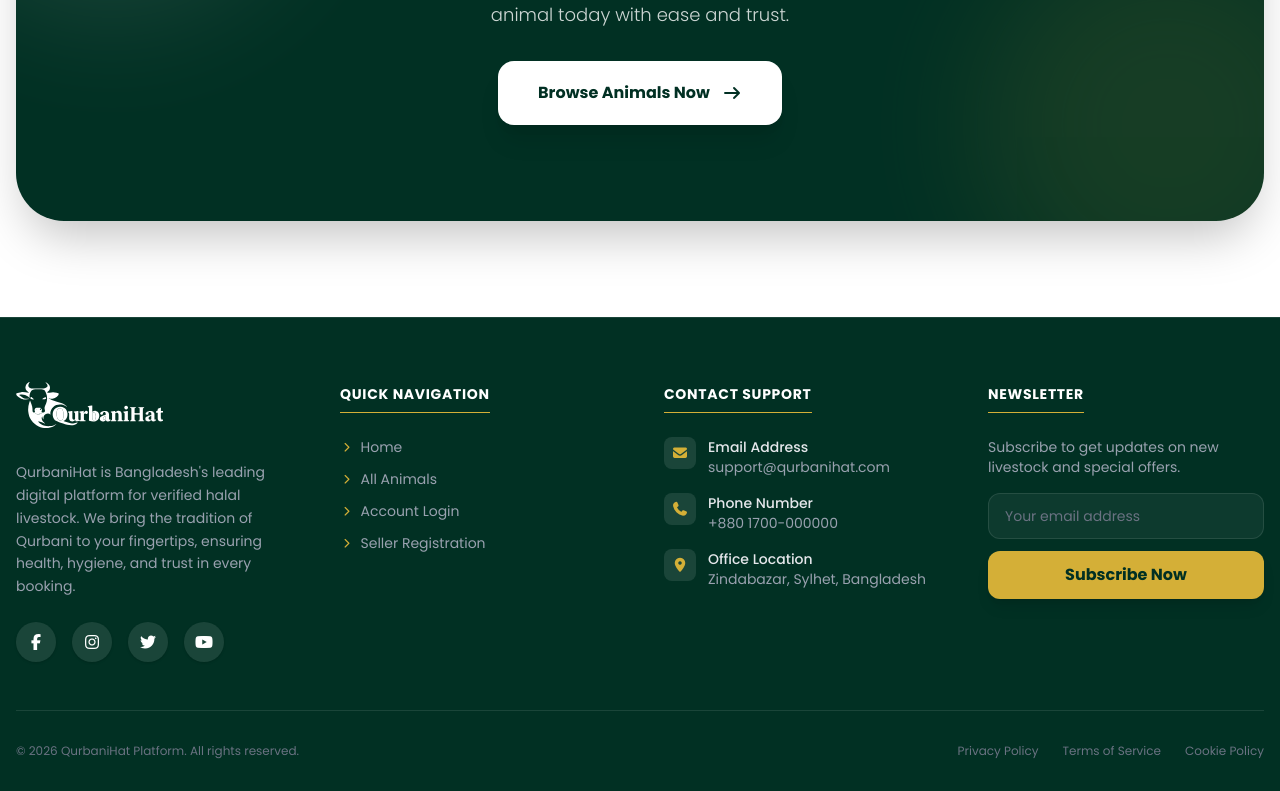
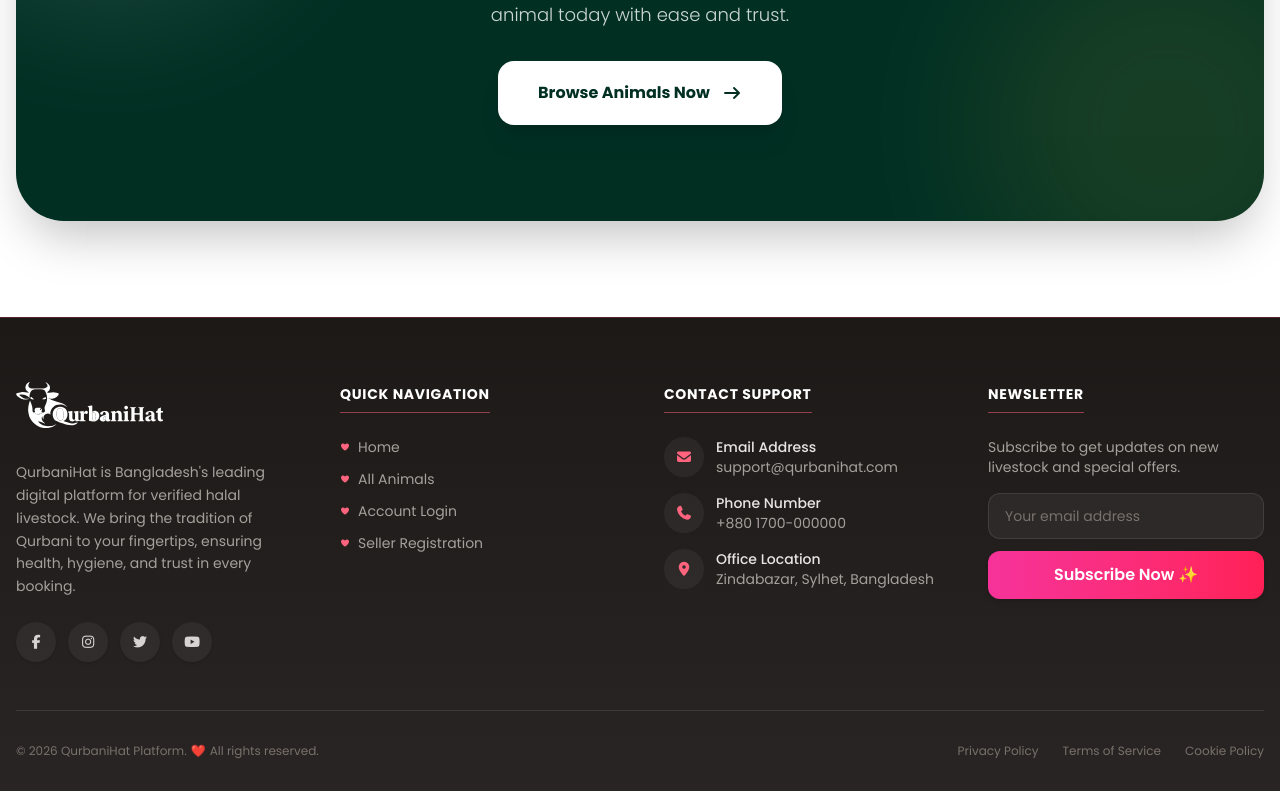
Before and after one commit to sadiarahmansmrity0/qurbanihat, a Next.js app: page / in a window 1280 px wide. Shown: the part 4944-5735 px from the top of the page. Built offline with nearby package versions, Linux system fonts and the light colour scheme; no server answers.

Commit message:
updated the footer

```diff
--- a/src/components/Footer.jsx
+++ b/src/components/Footer.jsx
@@ -5,82 +5,90 @@ import logo from '../assets/logo.svg';
 
 export default function Footer() {
   return (
-    <footer className="bg-charcoal text-white pt-16 pb-8 border-t border-white/10">
+    <footer className="bg-gradient-to-b from-stone-900 to-stone-800 text-white pt-16 pb-8 border-t border-rose-500/20">
       <div className="max-w-7xl mx-auto px-4">
         <div className="grid grid-cols-1 md:grid-cols-2 lg:grid-cols-4 gap-12 mb-12">
           {/* Column 1: About */}
           <div className="col-span-1 lg:col-span-1">
-            <Link href="/" className="inline-block mb-6">
-              <img src={logo.src || logo} alt="QurbaniHat Logo" className="h-12 w-auto brightness-0 invert" />
+            <Link href="/" className="inline-block mb-6 group">
+              <img src={logo.src || logo} alt="QurbaniHat Logo" className="h-12 w-auto brightness-0 invert group-hover:scale-105 transition-transform duration-300" />
             </Link>
-            <p className="text-gray-400 text-sm leading-relaxed mb-6">
+            <p className="text-stone-400 text-sm leading-relaxed mb-6">
               QurbaniHat is Bangladesh's leading digital platform for verified halal livestock. We bring the tradition of Qurbani to your fingertips, ensuring health, hygiene, and trust in every booking.
             </p>
             {/* Social Links */}
-            <div className="flex gap-4">
-              <a href="#" className="w-10 h-10 rounded-full bg-white/10 flex items-center justify-center text-white hover:bg-accent hover:text-charcoal transition-all shadow-sm">
-                <i className="fab fa-facebook-f"></i>
+            <div className="flex gap-3">
+              <a href="#" className="w-10 h-10 rounded-full bg-white/5 flex items-center justify-center text-stone-300 hover:bg-gradient-to-r hover:from-pink-500 hover:to-rose-500 hover:text-white hover:scale-110 transition-all duration-300 shadow-sm">
+                <i className="fab fa-facebook-f text-sm"></i>
               </a>
-              <a href="#" className="w-10 h-10 rounded-full bg-white/10 flex items-center justify-center text-white hover:bg-accent hover:text-charcoal transition-all shadow-sm">
-                <i className="fab fa-instagram"></i>
+              <a href="#" className="w-10 h-10 rounded-full bg-white/5 flex items-center justify-center text-stone-300 hover:bg-gradient-to-r hover:from-pink-500 hover:to-rose-500 hover:text-white hover:scale-110 transition-all duration-300 shadow-sm">
+                <i className="fab fa-instagram text-sm"></i>
               </a>
-              <a href="#" className="w-10 h-10 rounded-full bg-white/10 flex items-center justify-center text-white hover:bg-accent hover:text-charcoal transition-all shadow-sm">
-                <i className="fab fa-twitter"></i>
+              <a href="#" className="w-10 h-10 rounded-full bg-white/5 flex items-center justify-center text-stone-300 hover:bg-gradient-to-r hover:from-pink-500 hover:to-rose-500 hover:text-white hover:scale-110 transition-all duration-300 shadow-sm">
+                <i className="fab fa-twitter text-sm"></i>
               </a>
-              <a href="#" className="w-10 h-10 rounded-full bg-white/10 flex items-center justify-center text-white hover:bg-accent hover:text-charcoal transition-all shadow-sm">
-                <i className="fab fa-youtube"></i>
+              <a href="#" className="w-10 h-10 rounded-full bg-white/5 flex items-center justify-center text-stone-300 hover:bg-gradient-to-r hover:from-pink-500 hover:to-rose-500 hover:text-white hover:scale-110 transition-all duration-300 shadow-sm">
+                <i className="fab fa-youtube text-sm"></i>
               </a>
             </div>
           </div>
 
           {/* Column 2: Quick Links */}
           <div>
-            <h3 className="text-lg font-bold mb-6 text-white border-b border-accent pb-2 inline-block uppercase tracking-wider text-sm">Quick Navigation</h3>
+            <h3 className="text-lg font-bold mb-6 text-white border-b border-rose-400/50 pb-2 inline-block uppercase tracking-wider text-sm">
+              Quick Navigation
+            </h3>
             <ul className="space-y-3 text-sm">
-              <li><Link href="/" className="text-gray-400 hover:text-accent transition-colors flex items-center gap-2">
-                <i className="fas fa-chevron-right text-[10px] text-accent"></i> Home
+              <li><Link href="/" className="text-stone-400 hover:text-rose-400 transition-colors duration-300 flex items-center gap-2 group">
+                <i className="fas fa-heart text-[8px] text-rose-400 group-hover:scale-110 transition-transform duration-300"></i>
+                <span className="group-hover:translate-x-1 transition-transform duration-300">Home</span>
               </Link></li>
-              <li><Link href="/all-animals" className="text-gray-400 hover:text-accent transition-colors flex items-center gap-2">
-                <i className="fas fa-chevron-right text-[10px] text-accent"></i> All Animals
+              <li><Link href="/all-animals" className="text-stone-400 hover:text-rose-400 transition-colors duration-300 flex items-center gap-2 group">
+                <i className="fas fa-heart text-[8px] text-rose-400 group-hover:scale-110 transition-transform duration-300"></i>
+                <span className="group-hover:translate-x-1 transition-transform duration-300">All Animals</span>
               </Link></li>
-              <li><Link href="/login" className="text-gray-400 hover:text-accent transition-colors flex items-center gap-2">
-                <i className="fas fa-chevron-right text-[10px] text-accent"></i> Account Login
+              <li><Link href="/login" className="text-stone-400 hover:text-rose-400 transition-colors duration-300 flex items-center gap-2 group">
+                <i className="fas fa-heart text-[8px] text-rose-400 group-hover:scale-110 transition-transform duration-300"></i>
+                <span className="group-hover:translate-x-1 transition-transform duration-300">Account Login</span>
               </Link></li>
-              <li><Link href="/register" className="text-gray-400 hover:text-accent transition-colors flex items-center gap-2">
-                <i className="fas fa-chevron-right text-[10px] text-accent"></i> Seller Registration
+              <li><Link href="/register" className="text-stone-400 hover:text-rose-400 transition-colors duration-300 flex items-center gap-2 group">
+                <i className="fas fa-heart text-[8px] text-rose-400 group-hover:scale-110 transition-transform duration-300"></i>
+                <span className="group-hover:translate-x-1 transition-transform duration-300">Seller Registration</span>
               </Link></li>
             </ul>
           </div>
 
           {/* Column 3: Contact Info */}
           <div>
-            <h3 className="text-lg font-bold mb-6 text-white border-b border-accent pb-2 inline-block uppercase tracking-wider text-sm">Contact Support</h3>
+            <h3 className="text-lg font-bold mb-6 text-white border-b border-rose-400/50 pb-2 inline-block uppercase tracking-wider text-sm">
+              Contact Support
+            </h3>
             <div className="space-y-4 text-sm">
-              <div className="flex gap-3">
-                <div className="w-8 h-8 rounded-lg bg-white/10 flex items-center justify-center shrink-0">
-                  <i className="fas fa-envelope text-accent"></i>
+              <div className="flex gap-3 group">
+                <div className="w-10 h-10 rounded-full bg-white/5 flex items-center justify-center shrink-0 group-hover:bg-gradient-to-r group-hover:from-pink-500/20 group-hover:to-rose-500/20 transition-all duration-300">
+                  <i className="fas fa-envelope text-rose-400"></i>
                 </div>
                 <div>
-                  <p className="text-gray-200 font-medium">Email Address</p>
-                  <a href="mailto:support@qurbanihat.com" className="text-gray-400 hover:text-accent transition-colors">support@qurbanihat.com</a>
+                  <p className="text-stone-200 font-medium">Email Address</p>
+                  <a href="mailto:support@qurbanihat.com" className="text-stone-400 hover:text-rose-400 transition-colors duration-300">support@qurbanihat.com</a>
                 </div>
               </div>
-              <div className="flex gap-3">
-                <div className="w-8 h-8 rounded-lg bg-white/10 flex items-center justify-center shrink-0">
-                  <i className="fas fa-phone text-accent"></i>
+              <div className="flex gap-3 group">
+                <div className="w-10 h-10 rounded-full bg-white/5 flex items-center justify-center shrink-0 group-hover:bg-gradient-to-r group-hover:from-pink-500/20 group-hover:to-rose-500/20 transition-all duration-300">
+                  <i className="fas fa-phone text-rose-400"></i>
                 </div>
                 <div>
-                  <p className="text-gray-200 font-medium">Phone Number</p>
-                  <a href="tel:+8801700000000" className="text-gray-400 hover:text-accent transition-colors">+880 1700-000000</a>
+                  <p className="text-stone-200 font-medium">Phone Number</p>
+                  <a href="tel:+8801700000000" className="text-stone-400 hover:text-rose-400 transition-colors duration-300">+880 1700-000000</a>
                 </div>
               </div>
-              <div className="flex gap-3">
-                <div className="w-8 h-8 rounded-lg bg-white/10 flex items-center justify-center shrink-0">
-                  <i className="fas fa-map-marker-alt text-accent"></i>
+              <div className="flex gap-3 group">
+                <div className="w-10 h-10 rounded-full bg-white/5 flex items-center justify-center shrink-0 group-hover:bg-gradient-to-r group-hover:from-pink-500/20 group-hover:to-rose-500/20 transition-all duration-300">
+                  <i className="fas fa-map-marker-alt text-rose-400"></i>
                 </div>
                 <div>
-                  <p className="text-gray-200 font-medium">Office Location</p>
-                  <p className="text-gray-400">Zindabazar, Sylhet, Bangladesh</p>
+                  <p className="text-stone-200 font-medium">Office Location</p>
+                  <p className="text-stone-400">Zindabazar, Sylhet, Bangladesh</p>
                 </div>
               </div>
             </div>
@@ -88,28 +96,34 @@ export default function Footer() {
 
           {/* Column 4: Newsletter */}
           <div>
-            <h3 className="text-lg font-bold mb-6 text-white border-b border-accent pb-2 inline-block uppercase tracking-wider text-sm">Newsletter</h3>
-            <p className="text-gray-400 text-sm mb-4">Subscribe to get updates on new livestock and special offers.</p>
+            <h3 className="text-lg font-bold mb-6 text-white border-b border-rose-400/50 pb-2 inline-block uppercase tracking-wider text-sm">
+              Newsletter
+            </h3>
+            <p className="text-stone-400 text-sm mb-4">Subscribe to get updates on new livestock and special offers.</p>
             <form className="space-y-3" onSubmit={(e) => e.preventDefault()}>
               <input
                 type="email"
                 placeholder="Your email address"
-                className="w-full bg-white/5 border border-white/10 rounded-xl px-4 py-3 text-sm focus:outline-none focus:border-accent text-white placeholder:text-gray-500 transition-all"
+                className="w-full bg-white/5 border border-white/10 rounded-xl px-4 py-3 text-sm focus:outline-none focus:border-rose-400 focus:ring-2 focus:ring-rose-400/20 text-white placeholder:text-stone-500 transition-all duration-300"
               />
-              <button className="w-full bg-accent text-charcoal py-3 rounded-xl font-bold hover:bg-white transition-all shadow-lg active:scale-95">
-                Subscribe Now
+              <button className="w-full bg-gradient-to-r from-pink-500 to-rose-500 text-white py-3 rounded-xl font-semibold hover:from-pink-600 hover:to-rose-600 transition-all duration-300 shadow-md hover:shadow-rose-500/20 active:scale-95">
+                Subscribe Now ✨
               </button>
             </form>
           </div>
         </div>
 
         {/* Bottom Bar */}
-        <div className="pt-8 border-t border-white/10 flex flex-col md:flex-row justify-between items-center gap-4 text-gray-500 text-xs text-center md:text-left">
-          <p>&copy; {new Date().getFullYear()} QurbaniHat Platform. All rights reserved.</p>
+        <div className="pt-8 border-t border-white/10 flex flex-col md:flex-row justify-between items-center gap-4 text-stone-500 text-xs text-center md:text-left">
+          <p className="flex items-center gap-1">
+            © {new Date().getFullYear()} QurbaniHat Platform.
+            <span className="text-rose-400">❤️</span>
+            All rights reserved.
+          </p>
           <div className="flex gap-6">
-            <a href="#" className="hover:text-accent transition-colors">Privacy Policy</a>
-            <a href="#" className="hover:text-accent transition-colors">Terms of Service</a>
-            <a href="#" className="hover:text-accent transition-colors">Cookie Policy</a>
+            <a href="#" className="hover:text-rose-400 transition-colors duration-300">Privacy Policy</a>
+            <a href="#" className="hover:text-rose-400 transition-colors duration-300">Terms of Service</a>
+            <a href="#" className="hover:text-rose-400 transition-colors duration-300">Cookie Policy</a>
           </div>
         </div>
       </div>
```
